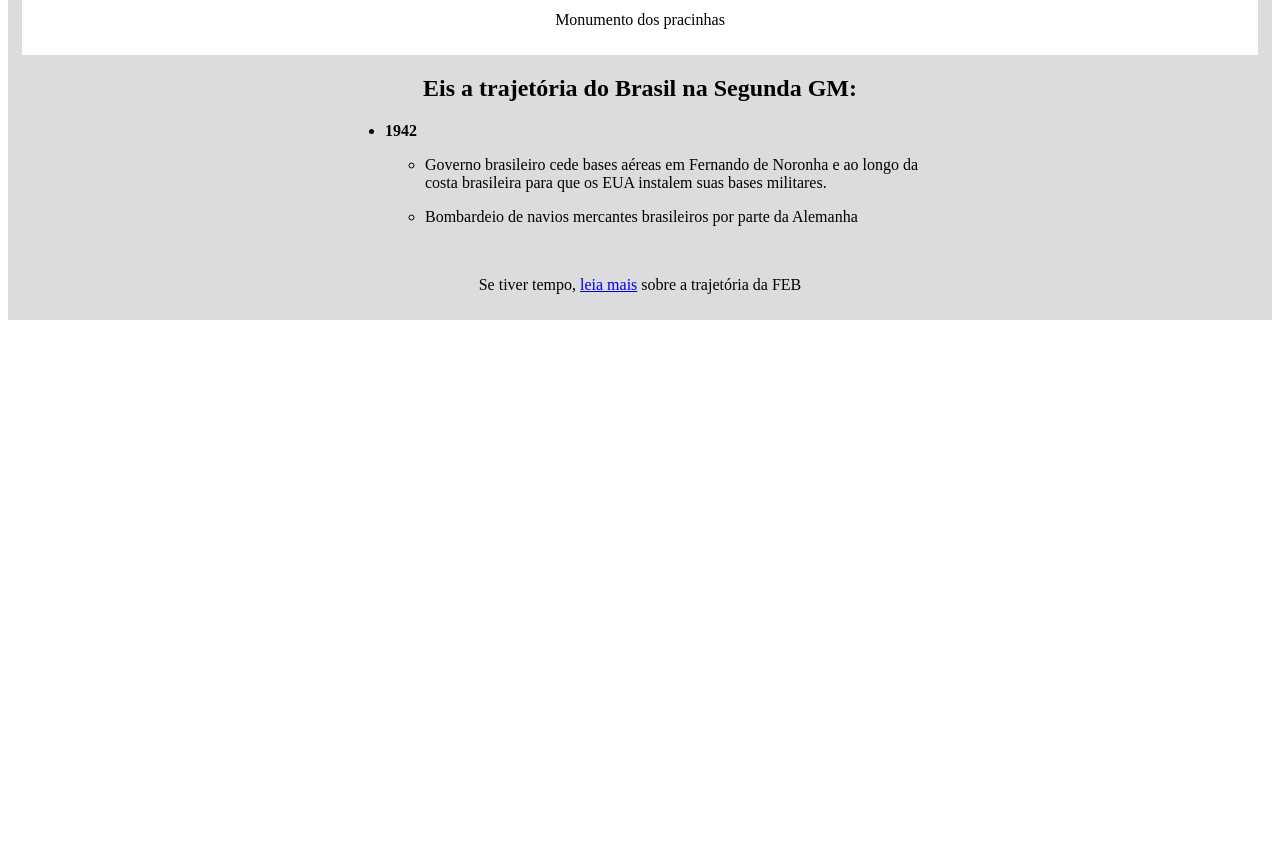
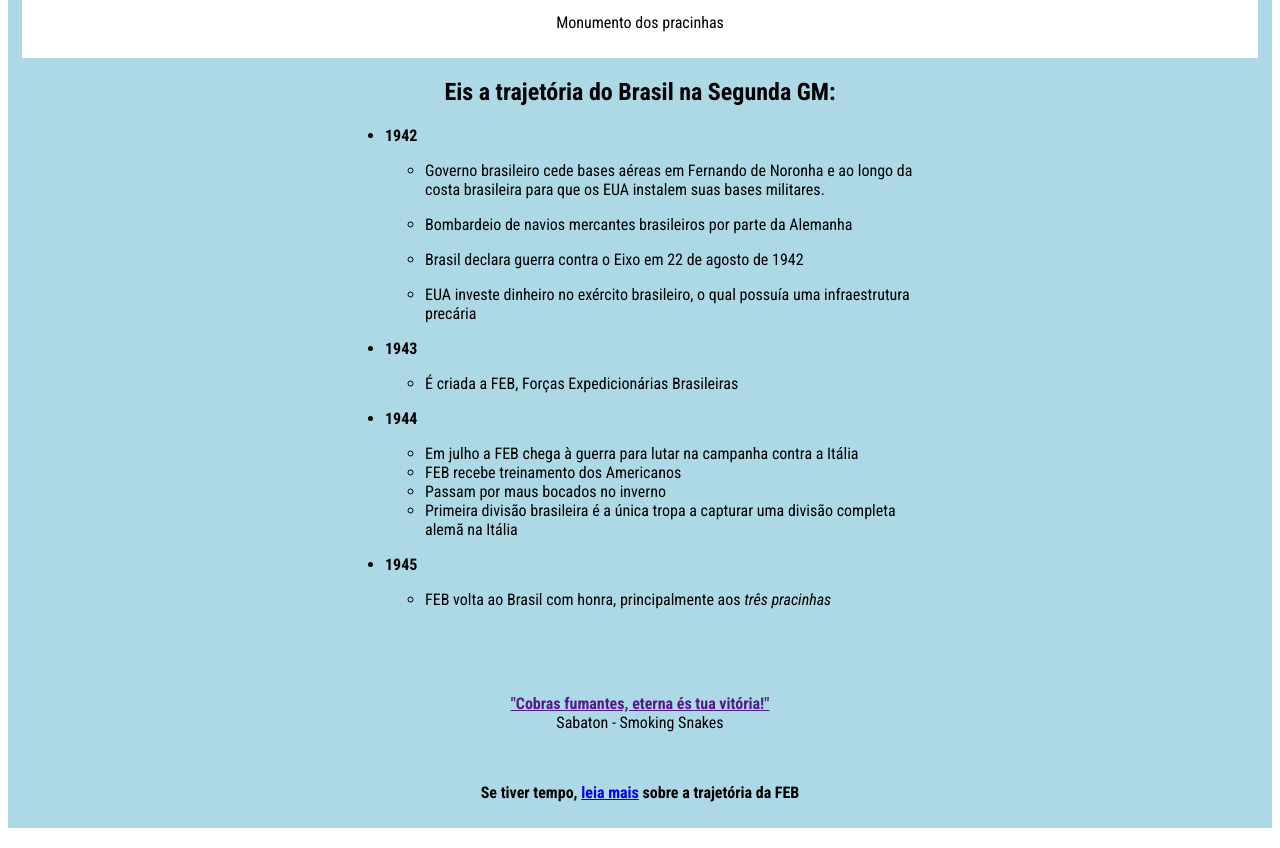
Before and after one commit to Daitoros/Projeto-Tributo, a plain HTML site: page index.html in a window 1280 px wide. Shown: the part 466-1314 px from the top of the page. Before the commit the page ends 806 px from the top, so only its background shows below. Drawn offline with Linux system fonts and the light colour scheme.

Commit message:
edição "final"

```diff
--- a/index.html
+++ b/index.html
@@ -4,6 +4,11 @@
     <meta charset="UTF-8">
     <meta name="viewport" content="width=device-width, initial-scale=1.0">
     <meta name="description" content="Site em tributo aos heróis brasileiros da Segunda GM">
+
+    <link rel="preconnect" href="https://fonts.googleapis.com">
+    <link rel="preconnect" href="https://fonts.gstatic.com" crossorigin>
+    <link href="https://fonts.googleapis.com/css2?family=Roboto+Condensed:ital,wght@0,100..900;1,100..900&display=swap" rel="stylesheet">
+
     <link rel="stylesheet" href="styles.css"></link>
     <title id="title">Tributo Cobras Fumantes</title>
   </head>
@@ -14,7 +19,8 @@
             <p class="centralizado">Os heróis brasileiros nas trincheiras contra Hitler</p>
             <fieldset>
                 <figure id="img-div">
-                  <img id="image" src="https://miro.medium.com/v2/resize:fit:720/format:webp/1*NRxvG5QPAVRPIT16_nvp8A.jpeg" alt="imagem estátua homenagem heróis feb">
+                  <img id="image" src="https://miro.medium.com/v2/resize:fit:720/format:webp/1*NRxvG5QPAVRPIT16_nvp8A.jpeg"
+                  alt="imagem estátua homenagem heróis feb">
                   <div id="img-caption"><p class="centralizado">Monumento dos pracinhas</p></div>
                 </figure>
             </fieldset>
@@ -22,14 +28,42 @@
               <h2 class="centralizado">Eis a trajetória do Brasil na Segunda GM:</h2>
               <ul class="centralizado">
                   <li>
-                      <p><strong>1942</strong></p>
-                          <ul>
-                          <li><p>Governo brasileiro cede bases aéreas em Fernando de Noronha e ao longo da costa brasileira para que os EUA instalem suas bases militares.</p></li>
-                          <li><p>Bombardeio de navios mercantes brasileiros por parte da Alemanha</p></li>
-                      </ul>
+                    <p><strong>1942</strong></p>
+                    <ul>
+                      <li><p>Governo brasileiro cede bases aéreas em Fernando de Noronha e ao longo da
+                        costa brasileira para que os EUA instalem suas bases militares.</p></li>
+                      <li><p>Bombardeio de navios mercantes brasileiros por parte da Alemanha</p></li>
+                      <li><p>Brasil declara guerra contra o Eixo em 22 de agosto de 1942</p></li>
+                      <li><p>EUA investe dinheiro no exército brasileiro, o qual possuía uma infraestrutura precária</p></li>
+                    </ul>
                   </li>
-              </ul>
-              <p  class="centralizado">Se tiver tempo, <a id="tribute-link" target="_blank" href="https://medium.com/@diegocataldo/cobras-fumantes-na-segunda-guerra-mundial-d2ab1415261e">leia mais</a> sobre a trajetória da FEB</p>
+                  <li>
+                    <p><strong>1943</strong></p>
+                    <ul>
+                      <li>É criada a FEB, Forças Expedicionárias Brasileiras</li>
+                    </ul>
+                  </li>
+                  <li>
+                    <p><strong>1944</strong></p>
+                    <ul>
+                      <li>Em julho a FEB chega à guerra para lutar na campanha contra a Itália</li>
+                      <li>FEB recebe treinamento dos Americanos</li>
+                      <li>Passam por maus bocados no inverno</li>
+                      <li>Primeira divisão brasileira é a única tropa a capturar uma divisão completa
+                          alemã na Itália</li>
+                    </ul>
+                  </li>
+                  <li>
+                    <p><strong>1945</strong></p>
+                    <ul>
+                      <li>FEB volta ao Brasil com honra, principalmente aos <em>três pracinhas</em></li>
+                    </ul>
+                  </li>
+              </ul><br>
+              <p class="centralizado"><strong><a href="">"Cobras fumantes, eterna és tua vitória!"</a></strong><br> Sabaton - Smoking Snakes</p><br>
+              <p  class="centralizado"><strong>Se tiver tempo, <a id="tribute-link" target="_blank"
+                href="https://medium.com/@diegocataldo/cobras-fumantes-na-segunda-guerra-mundial-d2ab1415261e">
+                leia mais</a> sobre a trajetória da FEB</strong></p>
             </div>
         </fieldset>
     </main>
--- a/styles.css
+++ b/styles.css
@@ -1,9 +1,11 @@
-
+html{
+    font-family: "Roboto Condensed", sans-serif;
+}
 #fundo{
     margin: 20px auto;
     min-width: 300px;
     max-width: 1560px;
-    background-color: #DCDCDC;
+    background-color: #ADD8E6;
     border: none;
 }
 
```
